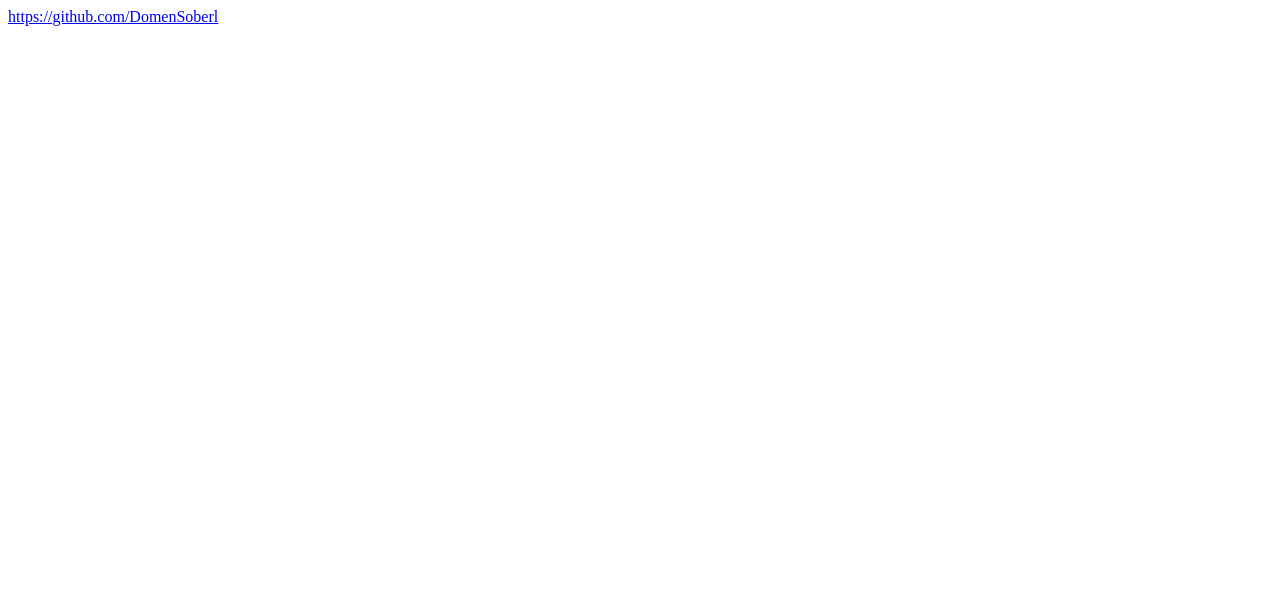
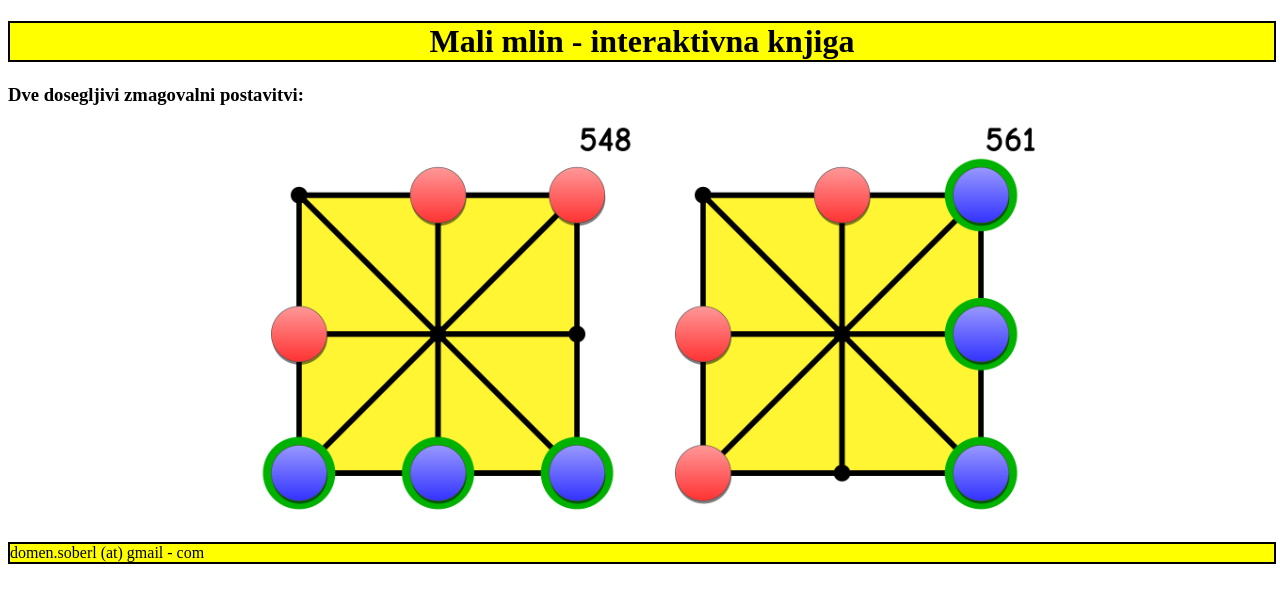
Before and after one commit to DomenSoberl/domensoberl.github.io, a plain HTML site: page mali-mlin/index.html in a window 1280 px wide. Drawn offline with Linux system fonts and the light colour scheme.

Commit message:
Mali mlin - prikaz dveh zmagovalnih postavitev.

```diff
--- a/mali-mlin/index.html
+++ b/mali-mlin/index.html
@@ -1,9 +1,40 @@
 <!DOCTYPE html>
 <html>
 <head>
-<title>Domen Šoberl</title>
+    <meta name="viewport" content="width=device-width, initial-scale=1.0">
+    <meta name="robots" content="noindex, nofollow">
+    <title>Mali mlin</title>
+    <style>
+    body {
+        display: block;
+        align-items: center;
+        justify-content: center;
+        background: #ffffff;
+        overflow:scroll;
+    }
+    .bar {
+        width:100%;
+        background:yellow;
+        border: 2px solid black;
+    }
+    </style>
 </head>
 <body>
-<a href="https://github.com/DomenSoberl">https://github.com/DomenSoberl</a>
+    <p>
+        <center>
+        <h1 class="bar">Mali mlin - interaktivna knjiga</h1>
+        </center>
+        <b style="font-size: 14pt;">Dve dosegljivi zmagovalni postavitvi:</b>
+    </p>
+    <p>
+    <center>
+    <img src="img/board548.png" alt="board1" style="width:400px">
+    <img src="img/board561.png" alt="board1" style="width:400px;">
+    </center>
+    </p>
+
+    <p class="bar">
+        domen.soberl (at) gmail - com
+    </p>
 </body>
 </html>
```
Also changed, not shown: mali-mlin/img/board548.png (added), mali-mlin/img/board561.png (added).
